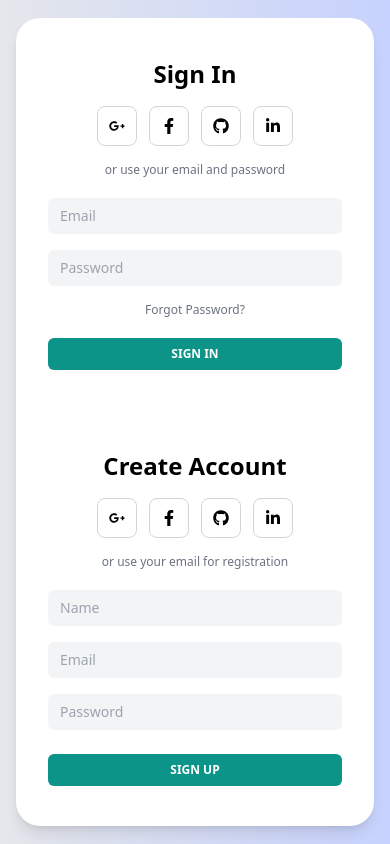
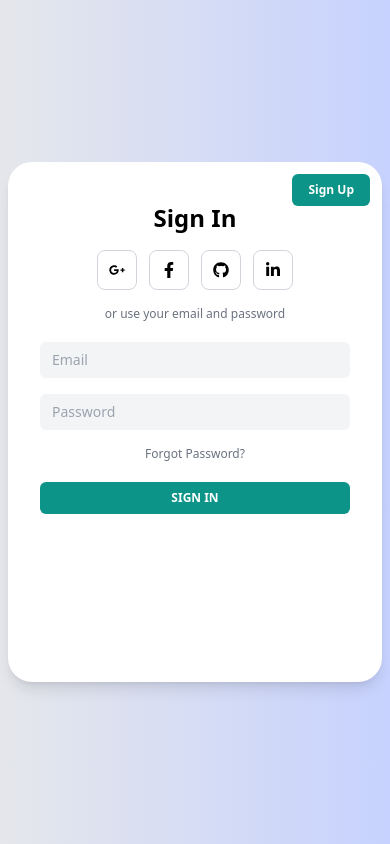
Before and after one commit to abhaymishra07/LifeLedger, a React (Vite) app: page / in a window 390 px wide. Built offline with nearby package versions, Linux system fonts and the light colour scheme; no server answers.

Commit message:
Updated Auth page UI (responsive fix for mobile)

```diff
--- a/src/components/auth.jsx
+++ b/src/components/auth.jsx
@@ -44,7 +44,7 @@ const Auth = () => {
   const [loading, setLoading] = useState(false);
   const [message, setMessage] = useState("");
 
-  // ✅ Sign Up Handler (saves name to Firestore)
+  // ✅ Sign Up Handler
   const handleSignup = async (e) => {
     e.preventDefault();
     setLoading(true);
@@ -57,10 +57,8 @@ const Auth = () => {
       );
       const user = userCredential.user;
 
-      // Save display name in Firebase Auth
       await updateProfile(user, { displayName: signUpName });
 
-      // Save user info in Firestore
       await setDoc(doc(db, "users", user.uid), {
         name: signUpName,
         funds: 0,
@@ -86,23 +84,21 @@ const Auth = () => {
       setMessage("✅ Logged in successfully!");
       navigate("/dashboard");
     } catch (error) {
-      setMessage("❌ Invalid Credentials" );
+      setMessage("❌ Invalid Credentials");
     }
     setLoading(false);
   };
 
   return (
-    <div className="flex items-center justify-center min-h-screen bg-gradient-to-r from-gray-200 to-indigo-200 p-4">
+    <div className="flex items-center justify-center min-h-screen bg-gradient-to-r from-gray-200 to-indigo-200 p-2 sm:p-4">
       <div
         className={`relative bg-white rounded-3xl shadow-lg overflow-hidden w-full max-w-md sm:max-w-2xl min-h-[520px] flex flex-col sm:flex-row transition-all duration-700`}
       >
         {/* ---------------- SIGN IN FORM ---------------- */}
         <div
-          className={`w-full sm:w-1/2 flex flex-col items-center justify-center px-8 py-10 transition-all duration-700 ${
-            isActive
-              ? "sm:translate-x-full sm:opacity-0 sm:z-0"
-              : "sm:translate-x-0 sm:opacity-100 sm:z-10"
-          } ${isActive ? "order-2 sm:order-none" : "order-1"}`}
+          className={`w-full sm:w-1/2 flex flex-col items-center justify-center px-8 py-10 transition-all duration-700
+            ${isActive ? "hidden sm:flex sm:translate-x-full sm:opacity-0 sm:z-0" : "flex sm:translate-x-0 sm:opacity-100 sm:z-10"}
+          `}
         >
           <form
             onSubmit={handleSignin}
@@ -153,11 +149,9 @@ const Auth = () => {
 
         {/* ---------------- SIGN UP FORM ---------------- */}
         <div
-          className={`w-full sm:w-1/2 flex flex-col items-center justify-center px-8 py-10 transition-all duration-700 ${
-            isActive
-              ? "sm:translate-x-0 sm:opacity-100 sm:z-10"
-              : "sm:-translate-x-full sm:opacity-0 sm:z-0"
-          } ${isActive ? "order-1 sm:order-none" : "order-2"}`}
+          className={`w-full sm:w-1/2 flex flex-col items-center justify-center px-8 py-10 transition-all duration-700
+            ${isActive ? "flex sm:translate-x-0 sm:opacity-100 sm:z-10" : "hidden sm:-translate-x-full sm:opacity-0 sm:z-0"}
+          `}
         >
           <form
             onSubmit={handleSignup}
@@ -207,13 +201,11 @@ const Auth = () => {
           </form>
         </div>
 
-        {/* Overlay */}
+        {/* Overlay for desktop */}
         <div
-          className={`hidden sm:flex absolute top-0 left-1/2 w-1/2 h-full transition-all duration-700 rounded-[150px_0_0_100px] overflow-hidden z-20 bg-gradient-to-r from-indigo-500 to-teal-500 ${
-            isActive
-              ? "-translate-x-full rounded-[0_150px_100px_0]"
-              : "translate-x-0"
-          }`}
+          className={`hidden sm:flex absolute top-0 left-1/2 w-1/2 h-full transition-all duration-700 rounded-[150px_0_0_100px] overflow-hidden z-20 bg-gradient-to-r from-indigo-500 to-teal-500
+            ${isActive ? "-translate-x-full rounded-[0_150px_100px_0]" : "translate-x-0"}
+          `}
         >
           <div className="text-white h-full w-full flex flex-col justify-center items-center px-8 text-center transition-all duration-700">
             {!isActive ? (
@@ -245,6 +237,16 @@ const Auth = () => {
             )}
           </div>
         </div>
+
+        {/* Mobile toggle button */}
+        <div className="sm:hidden absolute top-3 right-3 z-30">
+          <button
+            onClick={() => setIsActive(!isActive)}
+            className="bg-teal-600 text-white text-xs font-semibold px-4 py-2 rounded-md"
+          >
+            {isActive ? "Sign In" : "Sign Up"}
+          </button>
+        </div>
       </div>
 
       {message && (
```
